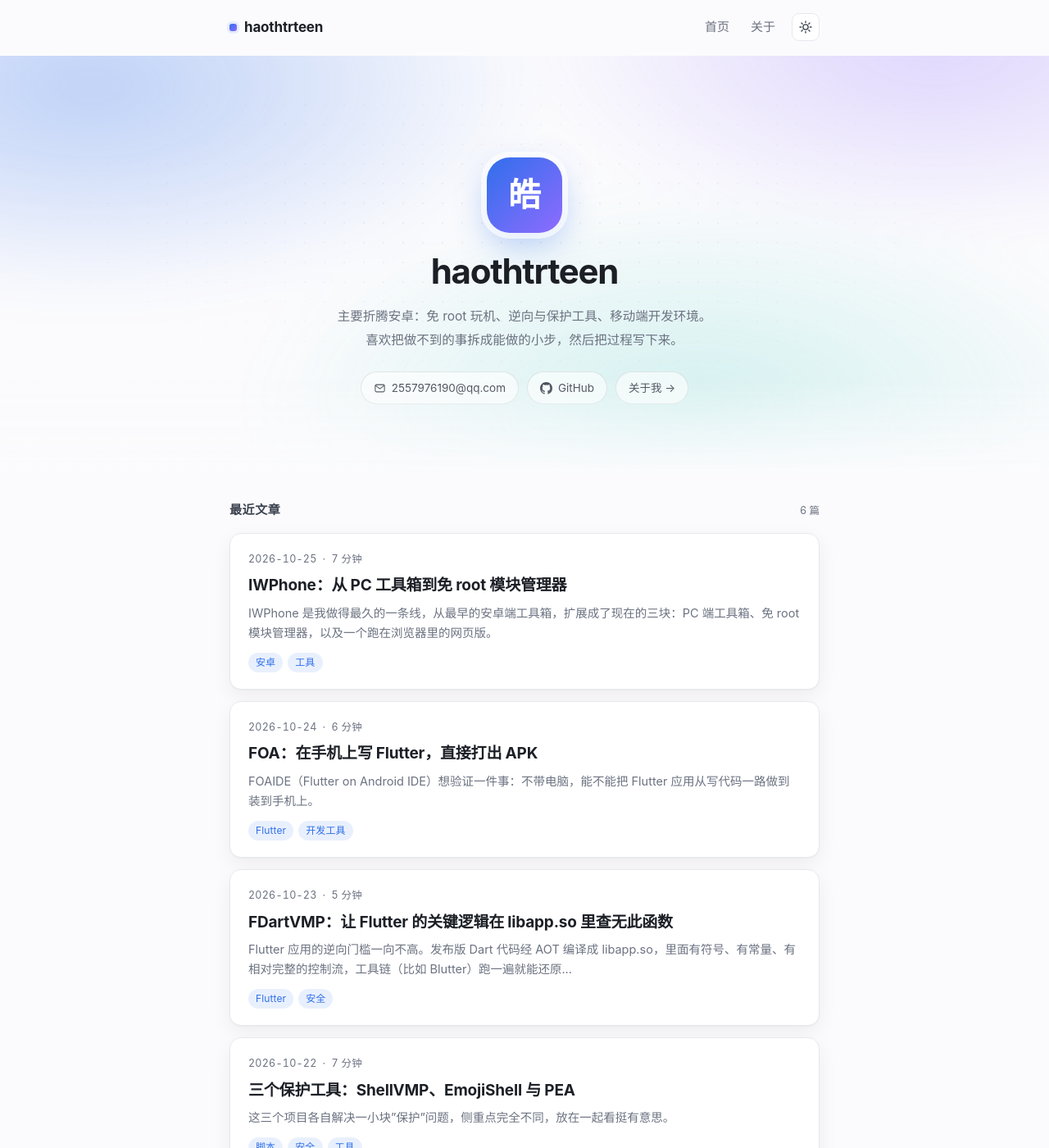
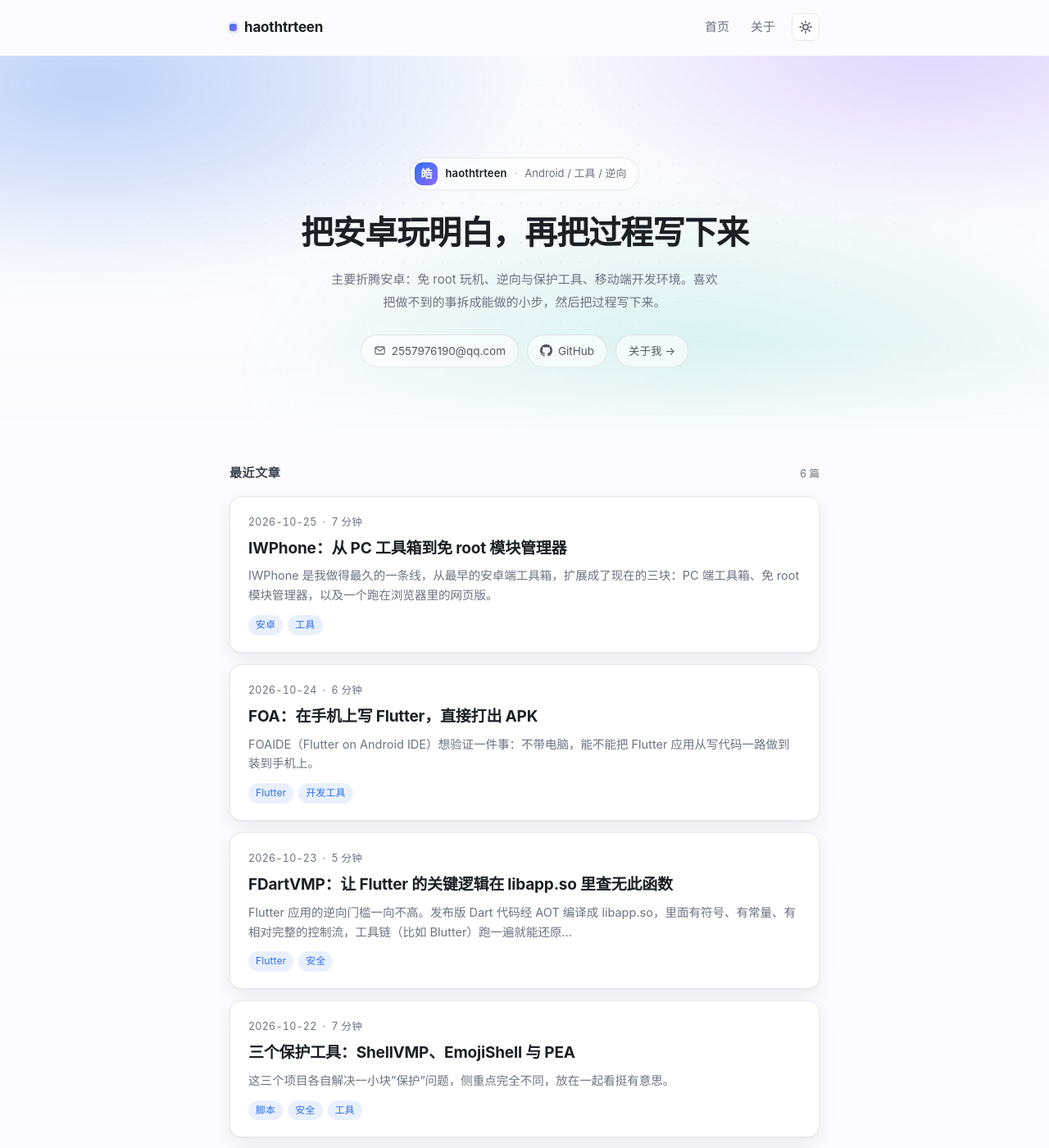
Before and after one commit to haothtrteen/haothtrteen.github.io, a Jekyll site: the page built from index.md, in a window 1280 px wide and 1400 px high. Shown: the whole window at 82% size. Built offline with Jekyll 4.4.1, drawn with Linux system fonts in a browser that asks for light colours; comment, search, counter and statistics services are not loaded.

Commit message:
Rework the hero into a byline plus a statement
Drop the oversized avatar tile and site name; the identity becomes a compact
pill under the header and a single line carries the page instead.

```diff
--- a/_config.yml
+++ b/_config.yml
@@ -6,6 +6,8 @@ timezone: Asia/Shanghai
 
 email: 2557976190@qq.com
 github: haothtrteen
+role: Android / 工具 / 逆向
+hero_title: 把安卓玩明白，再把过程写下来
 bio: 主要折腾安卓：免 root 玩机、逆向与保护工具、移动端开发环境。喜欢把做不到的事拆成能做的小步，然后把过程写下来。
 
 url: "https://haothtrteen.github.io"
--- a/_layouts/home.html
+++ b/_layouts/home.html
@@ -6,8 +6,14 @@ layout: default
   <div class="hero-grid" aria-hidden="true"></div>
 
   <div class="hero-inner">
-    <div class="avatar avatar-lg" aria-hidden="true">皓</div>
-    <h1>{{ site.author }}</h1>
+    <div class="hero-eyebrow">
+      <span class="mark" aria-hidden="true">皓</span>
+      <span class="eyebrow-name">{{ site.author }}</span>
+      <span class="eyebrow-sep">·</span>
+      <span class="eyebrow-role">{{ site.role }}</span>
+    </div>
+
+    <h1 class="hero-title">{{ site.hero_title }}</h1>
     <p class="hero-bio">{{ site.bio }}</p>
     <div class="hero-links">
       <a class="hero-link" href="mailto:{{ site.email }}">
--- a/assets/css/style.css
+++ b/assets/css/style.css
@@ -253,41 +253,57 @@ html[data-theme="dark"] .icon-sun { display: none; }
   margin: 0 auto;
 }
 
-.avatar {
-  display: flex;
+.hero-eyebrow {
+  display: inline-flex;
+  align-items: center;
+  gap: 9px;
+  padding: 5px 14px 5px 5px;
+  border: 1px solid color-mix(in srgb, var(--fg) 9%, transparent);
+  border-radius: 999px;
+  background: color-mix(in srgb, var(--surface) 58%, transparent);
+  backdrop-filter: blur(8px);
+  -webkit-backdrop-filter: blur(8px);
+  font-size: 13px;
+  line-height: 1;
+}
+
+.mark {
+  display: inline-flex;
   align-items: center;
   justify-content: center;
+  width: 28px;
+  height: 28px;
+  border-radius: 9px;
   background: linear-gradient(135deg, var(--accent), #8f6bff);
   color: #fff;
+  font-size: 14px;
   font-weight: 600;
-  line-height: 1;
   user-select: none;
 }
 
-.avatar-lg {
-  width: 92px;
-  height: 92px;
-  margin: 0 auto 22px;
-  border-radius: 28px;
-  font-size: 40px;
-  box-shadow:
-    0 0 0 7px color-mix(in srgb, var(--surface) 65%, transparent),
-    0 14px 38px color-mix(in srgb, var(--accent) 34%, transparent);
+.eyebrow-name {
+  font-weight: 600;
+  color: var(--fg);
+  letter-spacing: 0.01em;
 }
 
-.hero-inner h1 {
-  margin: 0;
-  font-size: clamp(30px, 6vw, 42px);
-  line-height: 1.2;
-  letter-spacing: -0.03em;
+.eyebrow-sep { opacity: 0.4; }
+
+.eyebrow-role { color: var(--muted); }
+
+.hero-title {
+  margin: 24px 0 0;
+  font-size: clamp(27px, 5.2vw, 40px);
+  line-height: 1.38;
+  letter-spacing: -0.025em;
   font-weight: 700;
 }
 
 .hero-bio {
   margin: 16px auto 0;
-  max-width: 30em;
-  font-size: 15.5px;
-  line-height: 1.85;
+  max-width: 32em;
+  font-size: 15px;
+  line-height: 1.9;
   color: var(--muted);
 }
 
@@ -823,8 +839,10 @@ html[data-theme="dark"] .icon-sun { display: none; }
   .theme-toggle { width: 32px; height: 32px; margin-left: 2px; }
   .page-content { padding: 28px 16px 52px; }
   .hero-full { padding: 104px 18px 96px; }
-  .avatar-lg { width: 76px; height: 76px; border-radius: 23px; font-size: 33px; margin-bottom: 18px; }
-  .hero-bio { font-size: 14.5px; }
+  .hero-eyebrow { font-size: 12px; gap: 7px; padding: 4px 12px 4px 4px; }
+  .mark { width: 25px; height: 25px; border-radius: 8px; font-size: 13px; }
+  .hero-title { margin-top: 20px; font-size: 26px; line-height: 1.45; }
+  .hero-bio { font-size: 14px; }
   .home-body { padding: 0 16px; }
   .post-card { padding: 17px 18px; border-radius: 13px; }
   .post-card h3 { font-size: 17.5px; }
```
